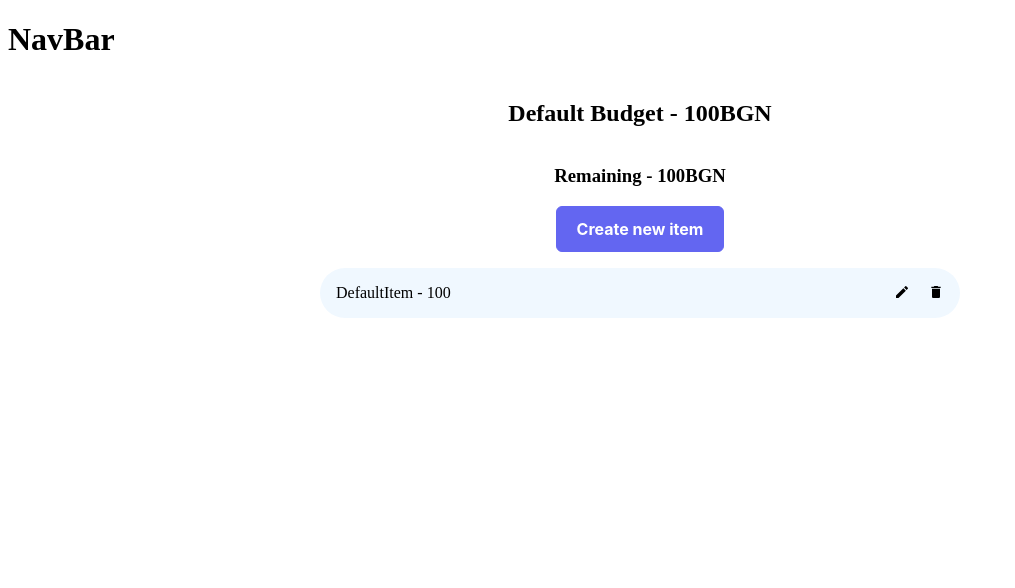
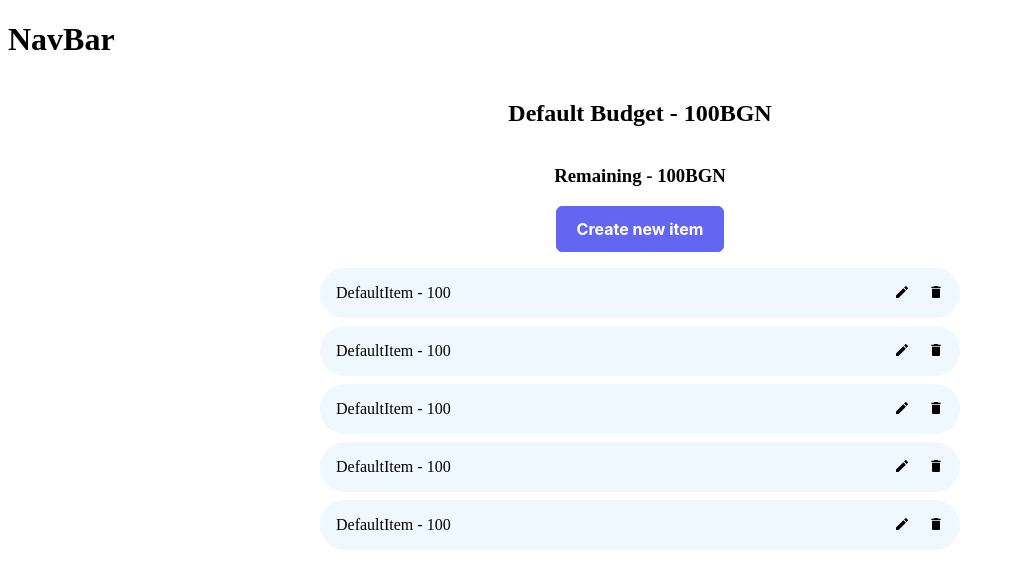
Before and after one commit to LenkoIvanov/dot-net-budget-manager, a Next.js app: page / in a window 1280 px wide. Shown: the top 588 px of the page, without its empty margins (0-1015 px from the left). Built offline with nearby package versions, Linux system fonts and the light colour scheme.

Commit message:
chore: add dummy items to style container

```diff
--- a/src/pages/main_page/MainPage.module.css
+++ b/src/pages/main_page/MainPage.module.css
@@ -3,3 +3,9 @@
   flex-direction: column;
   align-items: center;
 }
+
+.itemContainer {
+  display: flex;
+  flex-direction: column;
+  row-gap: 0.5rem;
+}
--- a/src/pages/main_page/MainPage.tsx
+++ b/src/pages/main_page/MainPage.tsx
@@ -29,7 +29,13 @@ export const MainPage = () => {
           style={{ marginBottom: "1rem" }}
         />
       )}
-      <BudgetItem name="DefaultItem" value={100} />
+      <div className={styles.itemContainer}>
+        <BudgetItem name="DefaultItem" value={100} />
+        <BudgetItem name="DefaultItem" value={100} />
+        <BudgetItem name="DefaultItem" value={100} />
+        <BudgetItem name="DefaultItem" value={100} />
+        <BudgetItem name="DefaultItem" value={100} />
+      </div>
     </div>
   );
 };
```
